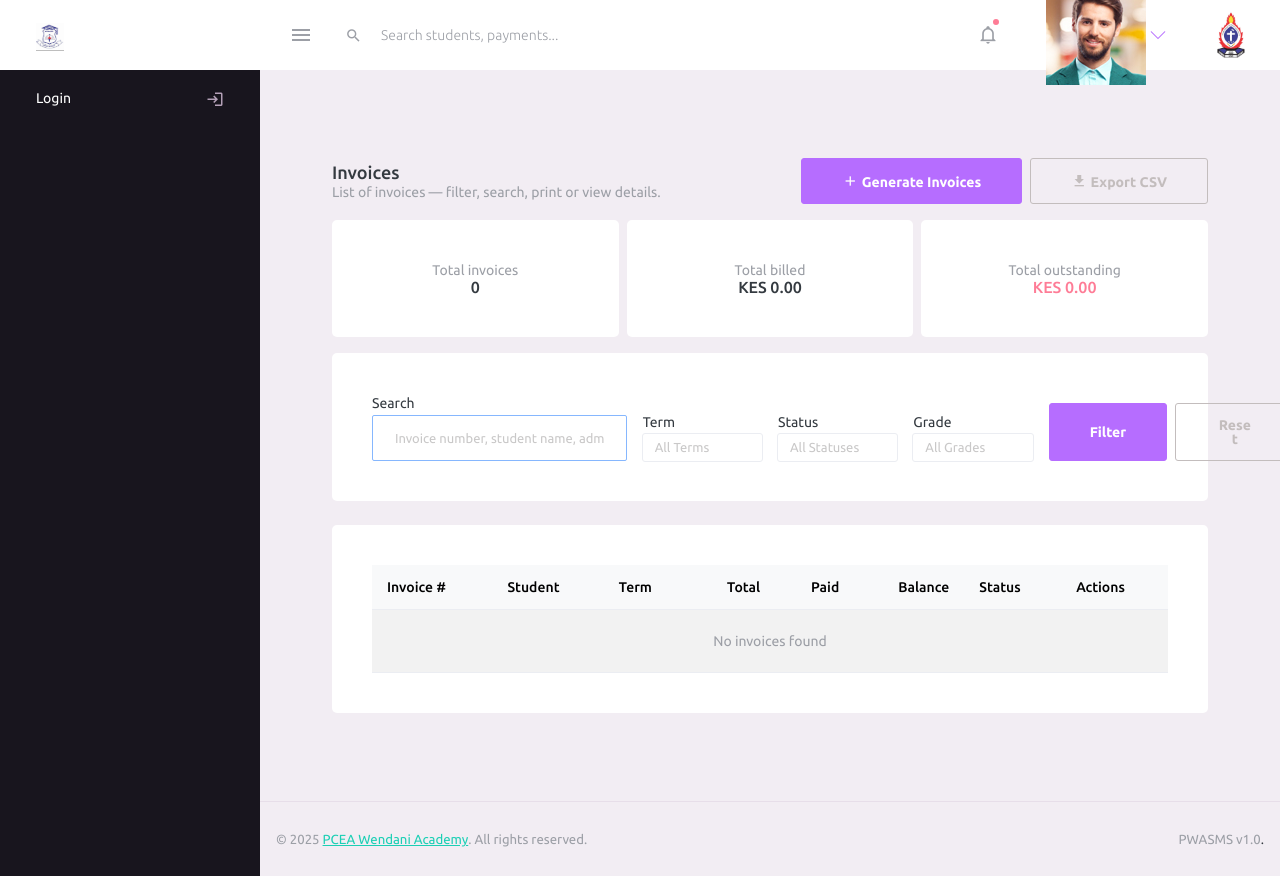
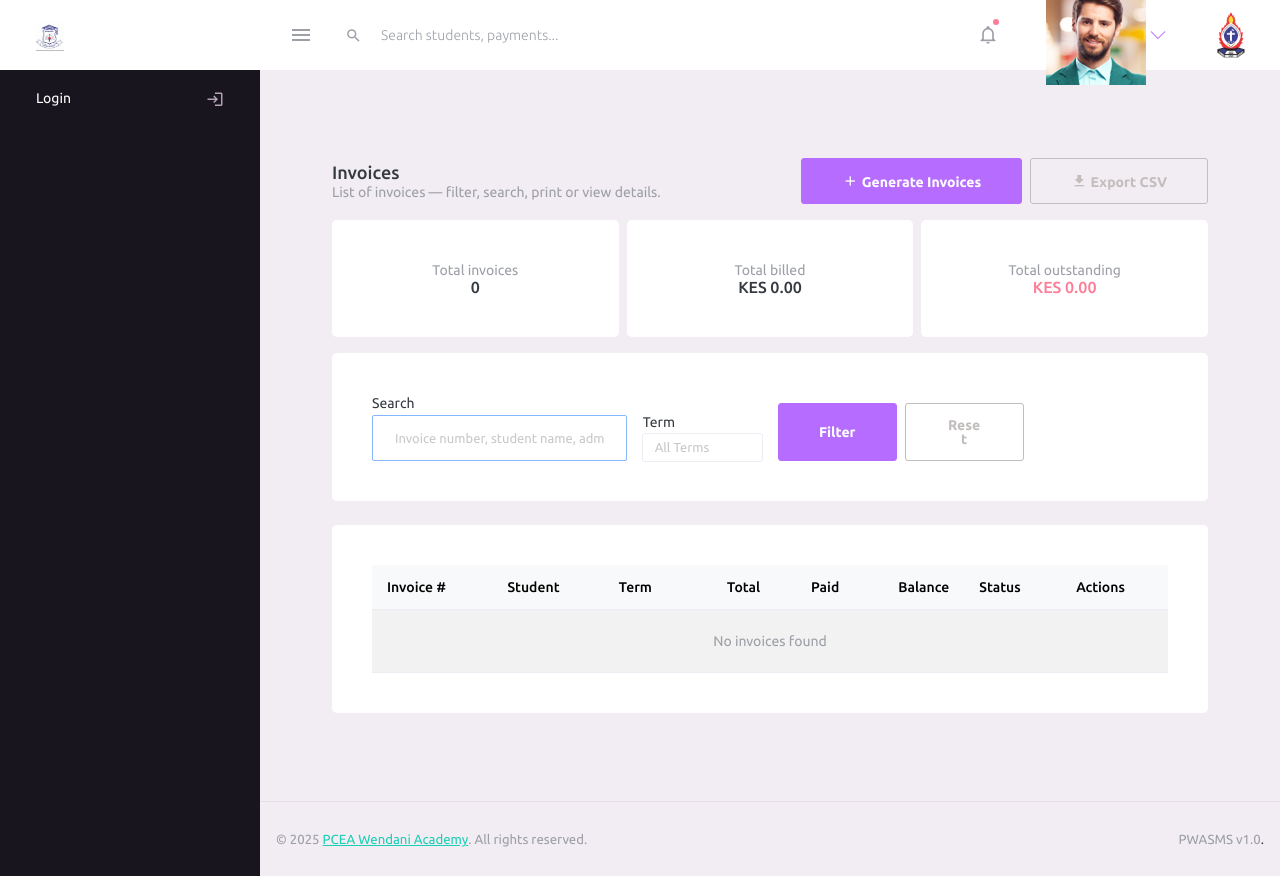
Before and after one commit to AISavvyToday/pcea-wendani, a Django app: template templates/finance/invoice_list.html in a window 1280 px wide. Run offline with Django 4.2, Linux system fonts and the light colour scheme; the template is opened without the code that fills it, so the values that code supplies are empty; some libraries are stand-ins or nearby versions.

Commit message:
refining templates

```diff
--- a/templates/finance/invoice_list.html
+++ b/templates/finance/invoice_list.html
@@ -71,28 +71,7 @@
                     </select>
                 </div>
 
-                <div class="col-md-2">
-                    <label class="form-label small mb-1">Status</label>
-                    <select name="status" class="form-control">
-                        <option value="">All Statuses</option>
-                        {% for code, label in statuses %}
-                            <option value="{{ code }}" {% if request.GET.status == code %}selected{% endif %}>{{ label }}</option>
-                        {% endfor %}
-                    </select>
-                </div>
 
-                <div class="col-md-2">
-                    <label class="form-label small mb-1">Grade</label>
-                    <select name="grade" class="form-control">
-                        <option value="">All Grades</option>
-                        {# If you have a list of grade choices available in context, replace `grade_choices` accordingly #}
-                        {% if grade_choices %}
-                            {% for code,label in grade_choices %}
-                                <option value="{{ code }}" {% if request.GET.grade == code %}selected{% endif %}>{{ label }}</option>
-                            {% endfor %}
-                        {% endif %}
-                    </select>
-                </div>
 
                 <div class="col-md-2 d-flex gap-2">
                     <button type="submit" class="btn btn-primary w-100">Filter</button>
```
